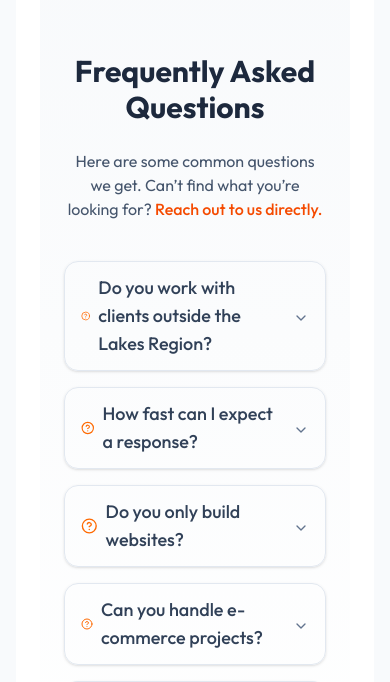
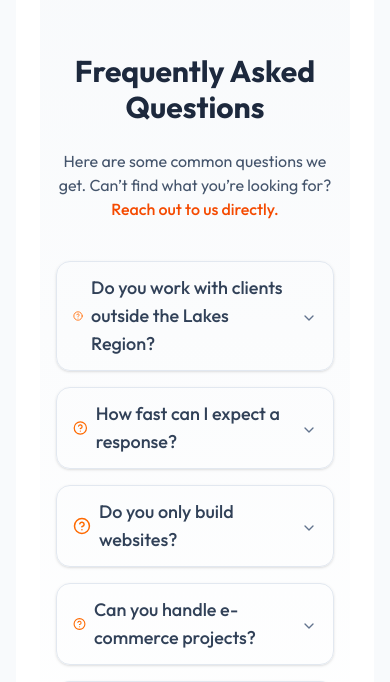
Before and after one commit to Hisaw304/FreshMind-Web, a React (Vite) app: page /contact in a window 390 px wide. Shown: the part 2616-3298 px from the top of the page. Built offline with nearby package versions, Linux system fonts and the light colour scheme; no server answers.

Commit message:
accordion

```diff
--- a/src/sections/FAQSection.jsx
+++ b/src/sections/FAQSection.jsx
@@ -9,8 +9,8 @@ import { HelpCircle } from "lucide-react";
 
 export default function FAQSection() {
   return (
-    <section className="bg-gradient-to-b from-slate-50 to-white py-20 px-6">
-      <div className="max-w-3xl mx-auto text-center">
+    <section className="bg-gradient-to-b from-slate-50 to-white py-20 px-4 sm:px-6 lg:px-8">
+      <div className="max-w-5xl mx-auto text-center">
         <h2 className="text-3xl font-bold text-slate-800 mb-6">
           Frequently Asked Questions
         </h2>
@@ -26,7 +26,7 @@ export default function FAQSection() {
       <Accordion
         type="single"
         collapsible
-        className="max-w-3xl mx-auto space-y-4"
+        className="max-w-4xl lg:max-w-5xl mx-auto space-y-4"
       >
         {[
           {
@@ -53,7 +53,8 @@ export default function FAQSection() {
           <AccordionItem
             key={i}
             value={`item-${i}`}
-            className="border rounded-xl shadow-sm data-[state=open]:bg-orange-50 data-[state=open]:shadow-md transition"
+            className="w-full border rounded-xl shadow-sm
+                       data-[state=open]:bg-orange-50 data-[state=open]:shadow-md transition"
           >
             <AccordionTrigger className="px-4 py-3 text-lg font-medium text-slate-700 flex items-center gap-2">
               <HelpCircle className="w-5 h-5 text-orange-500" />
```
